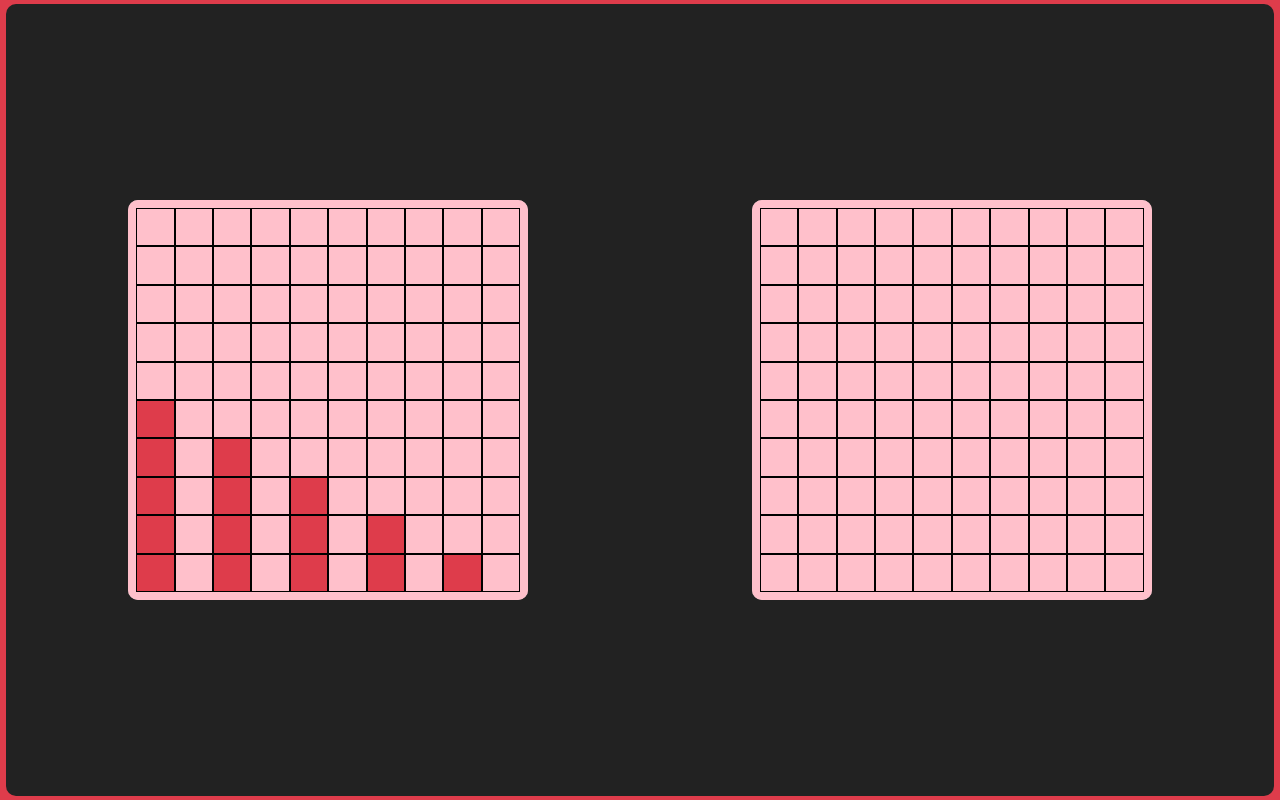
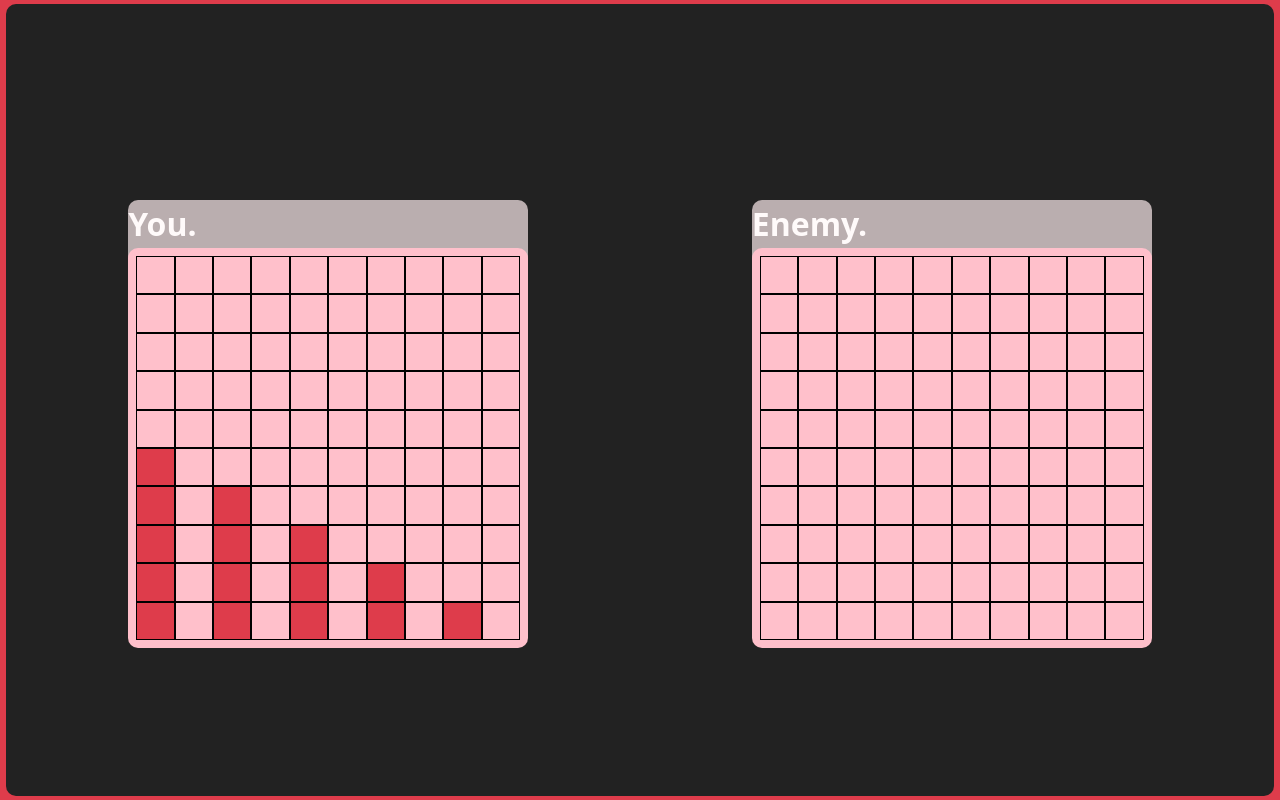
Before and after one commit to x74z/battleship, a website built with webpack: page src/template.html in a window 1280 px wide. Built offline with nearby package versions, Linux system fonts and the light colour scheme.

Commit message:
feat: add title indicating the board's player

```diff
--- a/src/template.html
+++ b/src/template.html
@@ -12,6 +12,7 @@
 
     <div class="battlefield">
       <div class="battlefield__board battlefield__board--player js-battlefield__board--player">
+        <h1 class="battlefield__board-title">You.</h1>
         <table class="battlefield__table js-battlefield__table">
           <tr class="battlefield__table-row js-battlefield__table-row" data-row="9">
             <td class="battlefield__table-cell js-battlefield__table-cell" data-x="0" data-y="9"></td>
@@ -139,6 +140,7 @@
       <!-- Enemy Board -->
 
       <div class="battlefield__board battlefield__board--enemy js-battlefield__board--enemy">
+        <h1 class="battlefield__board-title">Enemy.</h1>
         <table class="battlefield__table js-battlefield__table">
           <tr class="battlefield__table-row js-battlefield__table-row" data-row="9">
             <td class="battlefield__table-cell js-battlefield__table-cell" data-x="0" data-y="9"></td>
```
